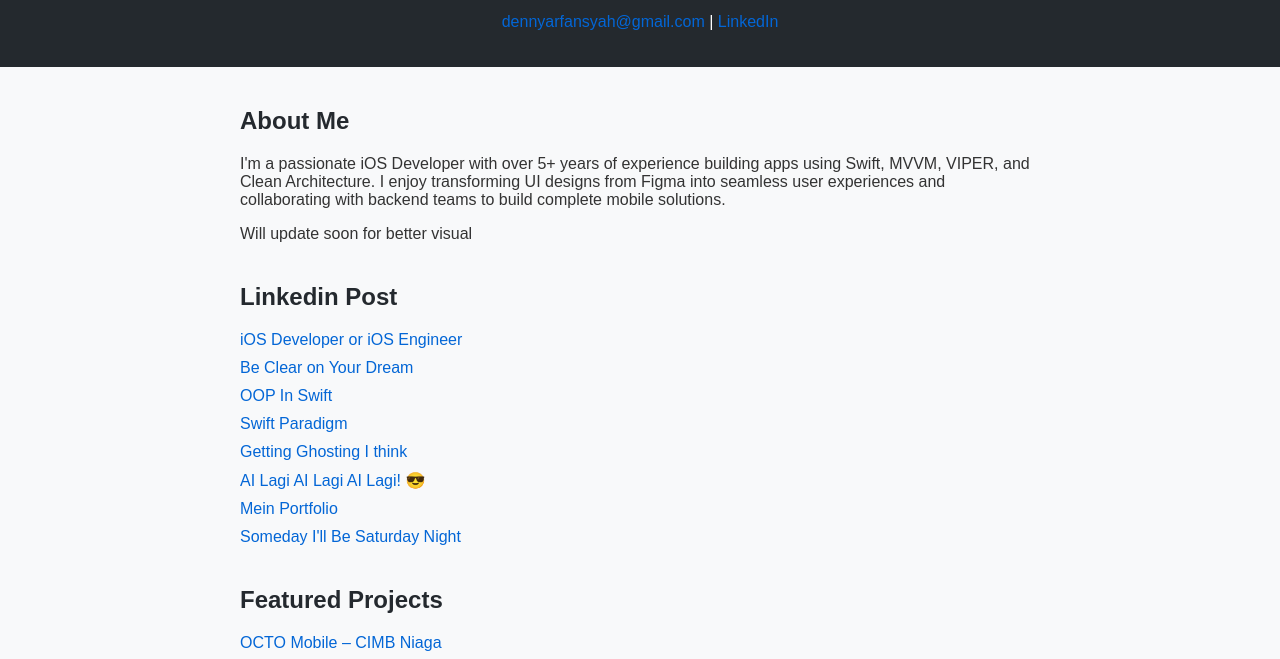
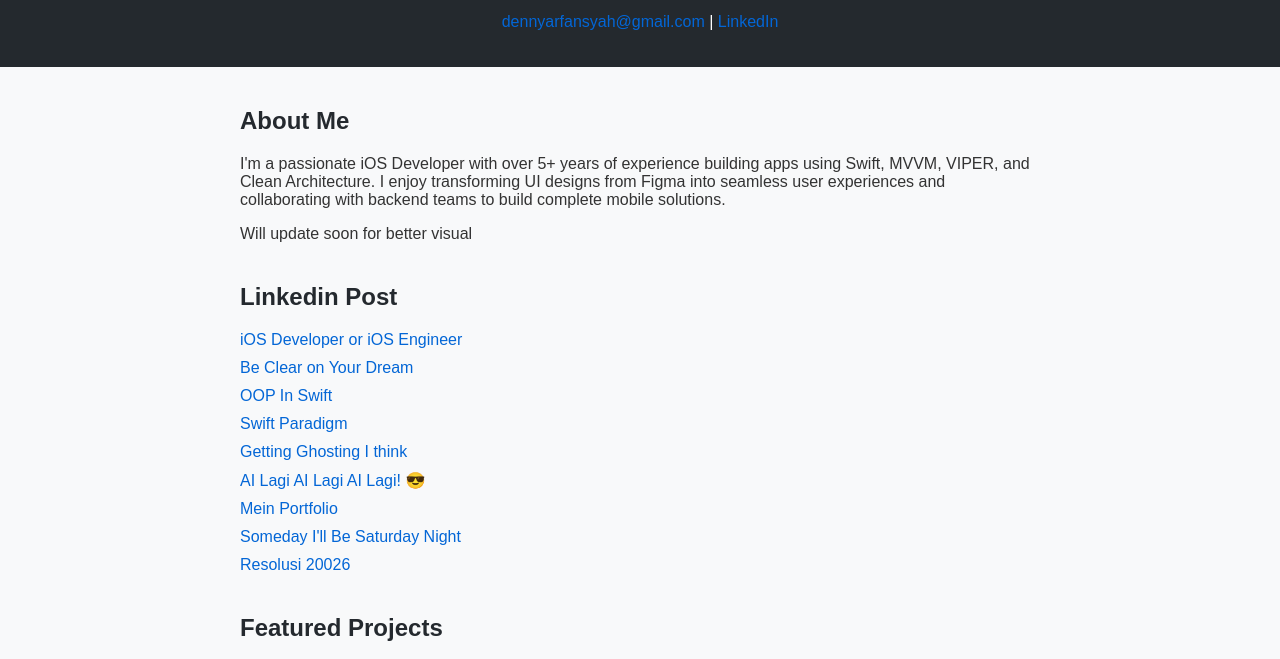
Before and after one commit to dennyArfansyah/dennyarfansyah.github.io, a plain HTML site: page index.html in a window 1280 px wide. Shown: the part 121-780 px from the top of the page. Drawn offline with Linux system fonts and the light colour scheme.

Commit message:
Update post's link Resolusi 20026

```diff
--- a/index.html
+++ b/index.html
@@ -43,6 +43,7 @@
       <a href="https://www.linkedin.com/posts/dennyarfansyah_aiaia-newexperience-askaskask-activity-7336342926022668289-ckc_?utm_source=share&utm_medium=member_desktop&rcm=ACoAADdfCRIBCEOmUExKHXXX1NFSqc1DpASEdFk" target="_blank">AI Lagi AI Lagi AI Lagi! 😎</a>
       <a href="https://www.linkedin.com/posts/dennyarfansyah_carerrgrowth-activity-7339191889696346114-LsUo?utm_source=share&utm_medium=member_desktop&rcm=ACoAADdfCRIBCEOmUExKHXXX1NFSqc1DpASEdFk" target="_blank">Mein Portfolio</a>
       <a href="https://www.linkedin.com/posts/dennyarfansyah_hi-i-am-back-after-long-time-not-to-write-activity-7359601075294781442-lcYT?utm_source=share&utm_medium=member_desktop&rcm=ACoAADdfCRIBCEOmUExKHXXX1NFSqc1DpASEdFk" target="_blank">Someday I'll Be Saturday Night</a>
+      <a href="https://www.linkedin.com/posts/dennyarfansyah_resolusi-2026-based-on-title-udah-ada-yg-activity-7403792831154470912-4exL?utm_source=share&utm_medium=member_desktop&rcm=ACoAADdfCRIBCEOmUExKHXXX1NFSqc1DpASEdFk" target="_blank">Resolusi 20026</a>
     </div>
   </section>
 
```
